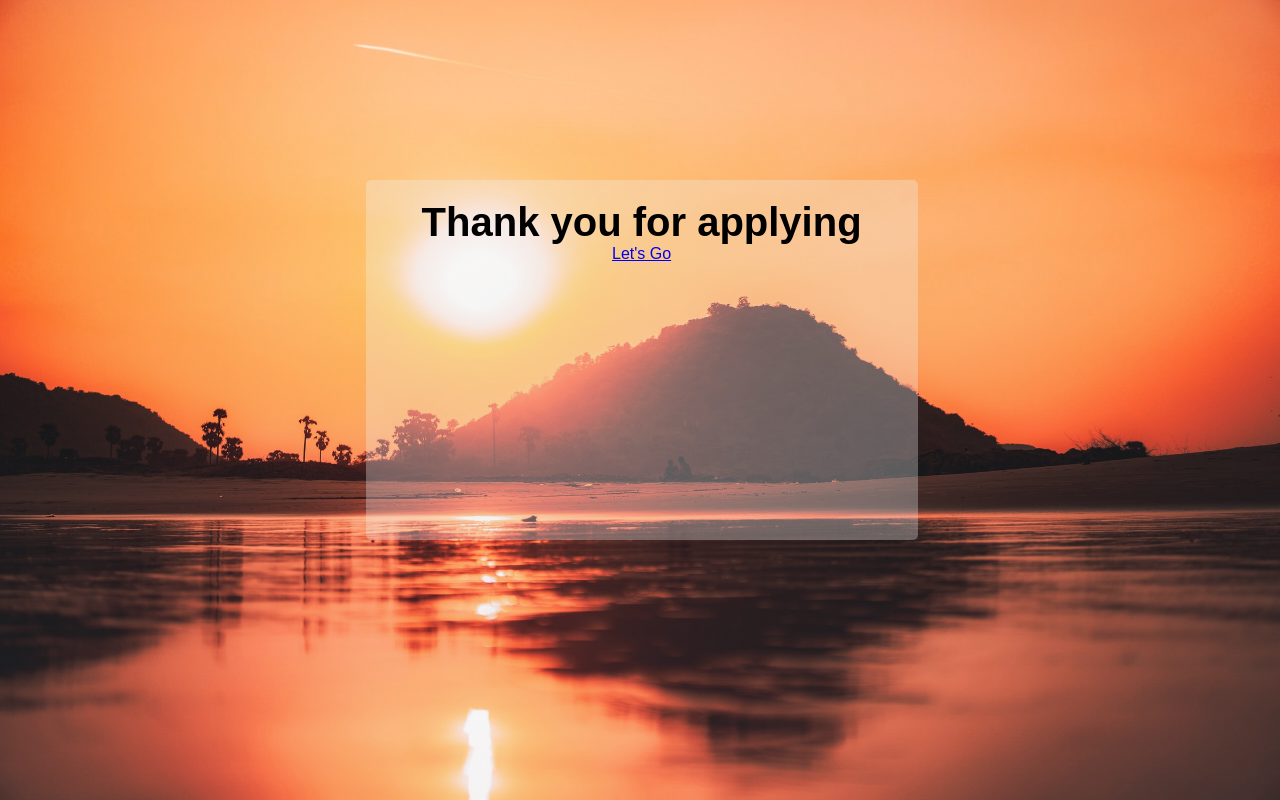
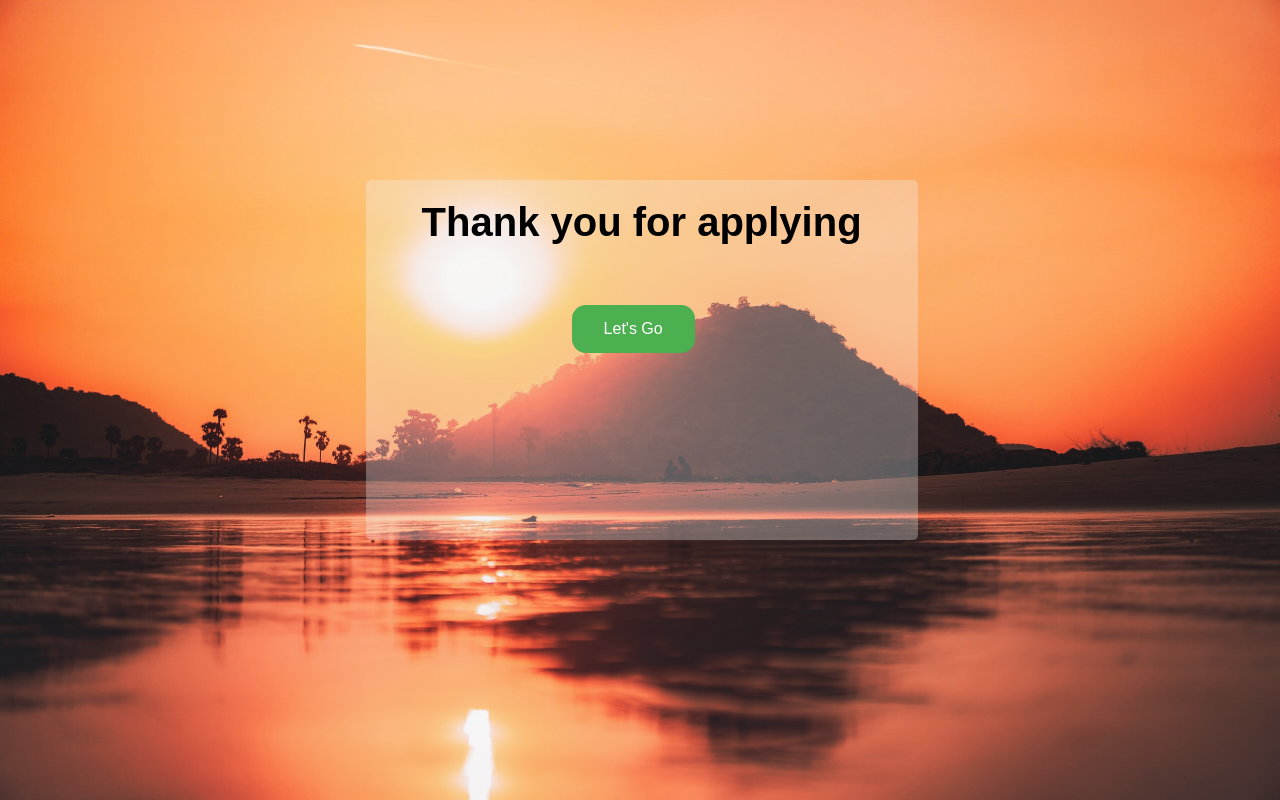
Before and after one commit to WaddyAgnew/Vacation-LP, a plain HTML site: page index.html in a window 1280 px wide. Both pictures are taken after typing "Sample", "Sample", "name@example.com", "Sample", "Sample", "Sample" into the empty fields and a click on the button "Submit". Drawn offline with Linux system fonts and the light colour scheme.

Commit message:
complete

```diff
--- a/index.html
+++ b/index.html
@@ -51,8 +51,10 @@
 
       <div id="MainGudbye" class="Gudbye">
         <h1>Thank you for applying</h1>
-        <a href="https://github.com/WaddyAgnew" class="homeRepo">Let's Go</a>
+
+        <a href="https://github.com/WaddyAgnew/Vacation-LP" class="homeRepobtn">Let's Go</a>
       </div>
+
     </section>
 
     <script src="main.js"></script>
--- a/style.css
+++ b/style.css
@@ -116,7 +116,7 @@ input[type=button] {
     text-align: center;
   }
   .homeRepobtn{
-    background-color: #4CAF50;
+    background-color:#4CAF50;
     border: none;
     color: white;
     padding: 15px 32px;
@@ -124,6 +124,11 @@ input[type=button] {
     text-decoration: none;
     display: inline-block;
     font-size: 16px;
-    margin: 4px 2px;
+    margin: 60px -70px;
     cursor: pointer;
+    position: absolute;
+    border-radius: 14px;
   }
+  .homeRepobtn:hover {
+    background-color: #45a049;
+  }
```
Also changed, not shown: main.js (+0 -12 lines).
